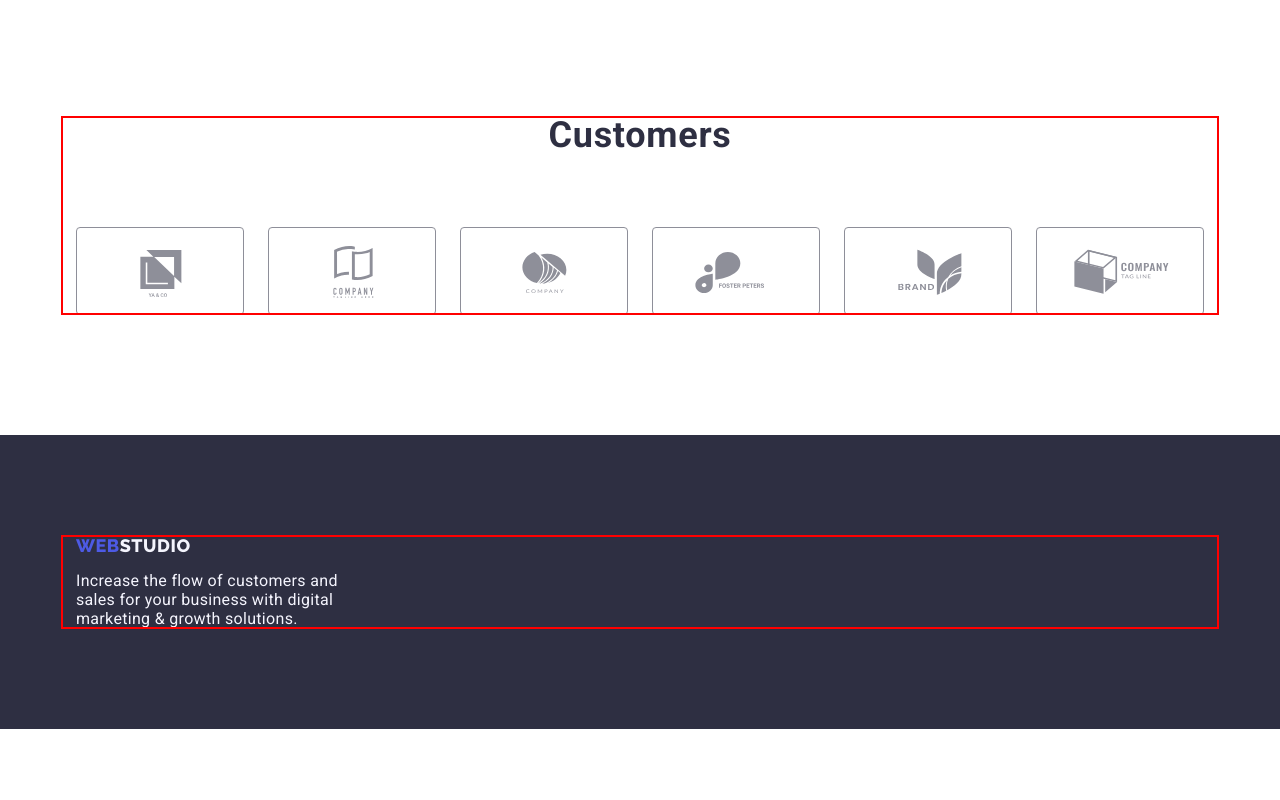
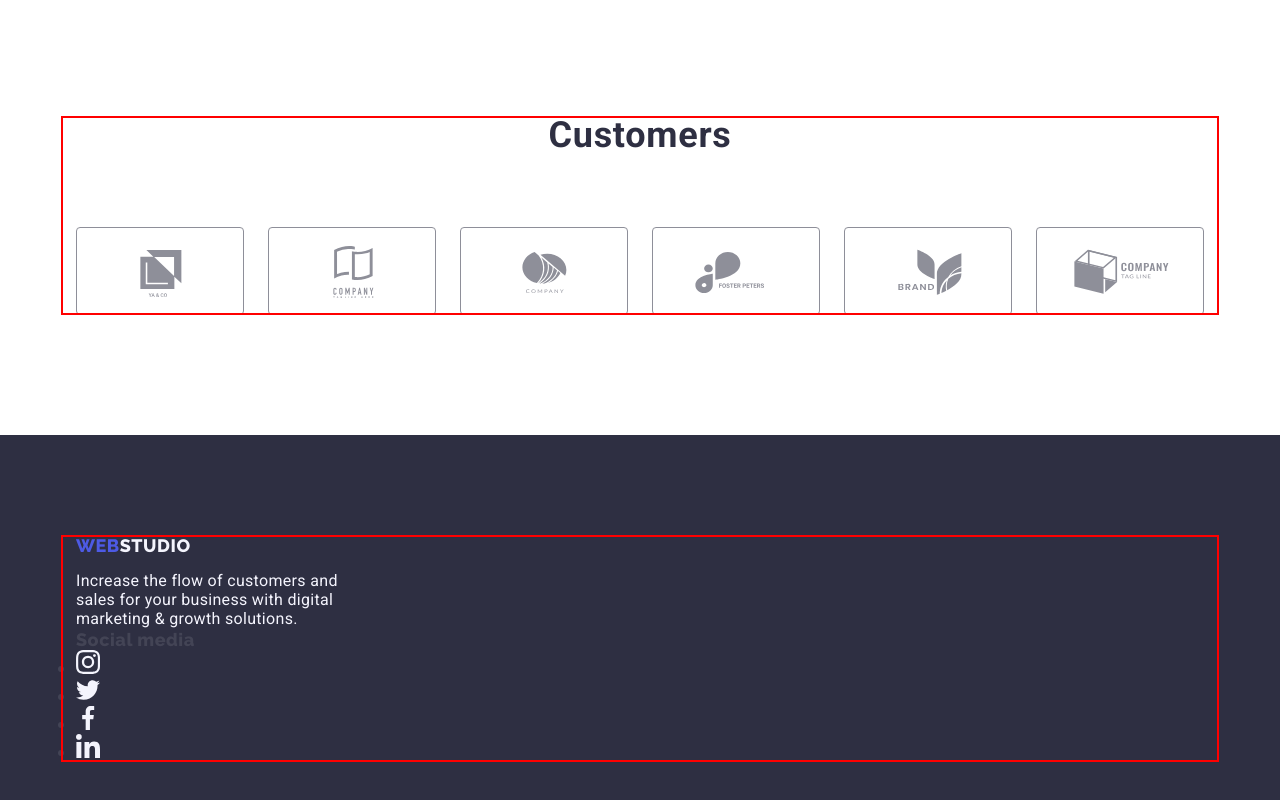
Before and after one commit to pelmeshki1/goit-markup-hw-04, a plain HTML site: page index.html in a window 1280 px wide. Shown: the part 2477-3277 px from the top of the page. Before the commit the page ends 3206 px from the top, so only its background shows below. Drawn offline with nearby package versions, Linux system fonts and the light colour scheme.

Commit message:
update 5.6

```diff
--- a/index.html
+++ b/index.html
@@ -354,13 +354,48 @@
     <!-- Footer section -->
     <footer class="footer">
       <div class="container">
-        <a href="./index.html" class="footer-logo link"
-          >Web<span class="accent-footer-logo">Studio</span></a
-        >
-        <p class="footer-text">
-          Increase the flow of customers and sales for your business with digital marketing & growth
-          solutions.
-        </p>
+        <div class="logo-paragraf">
+          <a href="./index.html" class="footer-logo link"
+            >Web<span class="accent-footer-logo">Studio</span></a
+          >
+          <p class="footer-text">
+            Increase the flow of customers and sales for your business with digital marketing &
+            growth solutions.
+          </p>
+        </div>
+        <div class="social-contacts">
+          <p class="social-media-text">Social media</p>
+          <ul class="social-media-link">
+            <li class="social-media-item">
+              <a href="" class="social-list-link">
+                <svg class="social-list-icon" width="24" height="24">
+                  <use href="./images/icon.svg#icon-instagram-1"></use>
+                </svg>
+              </a>
+            </li>
+            <li class="social-media-item">
+              <a href="" class="social-list-link">
+                <svg class="social-list-icon" width="24" height="24">
+                  <use href="./images/icon.svg#icon-twitter-1"></use>
+                </svg>
+              </a>
+            </li>
+            <li class="social-media-item">
+              <a href="" class="social-list-link">
+                <svg class="social-list-icon" width="24" height="24">
+                  <use href="./images/icon.svg#icon-facebook-1"></use>
+                </svg>
+              </a>
+            </li>
+            <li class="social-media-item">
+              <a href="" class="social-list-link">
+                <svg class="social-list-icon" width="24" height="24">
+                  <use href="./images/icon.svg#icon-linkedin-1"></use>
+                </svg>
+              </a>
+            </li>
+          </ul>
+        </div>
       </div>
     </footer>
   </body>
```
